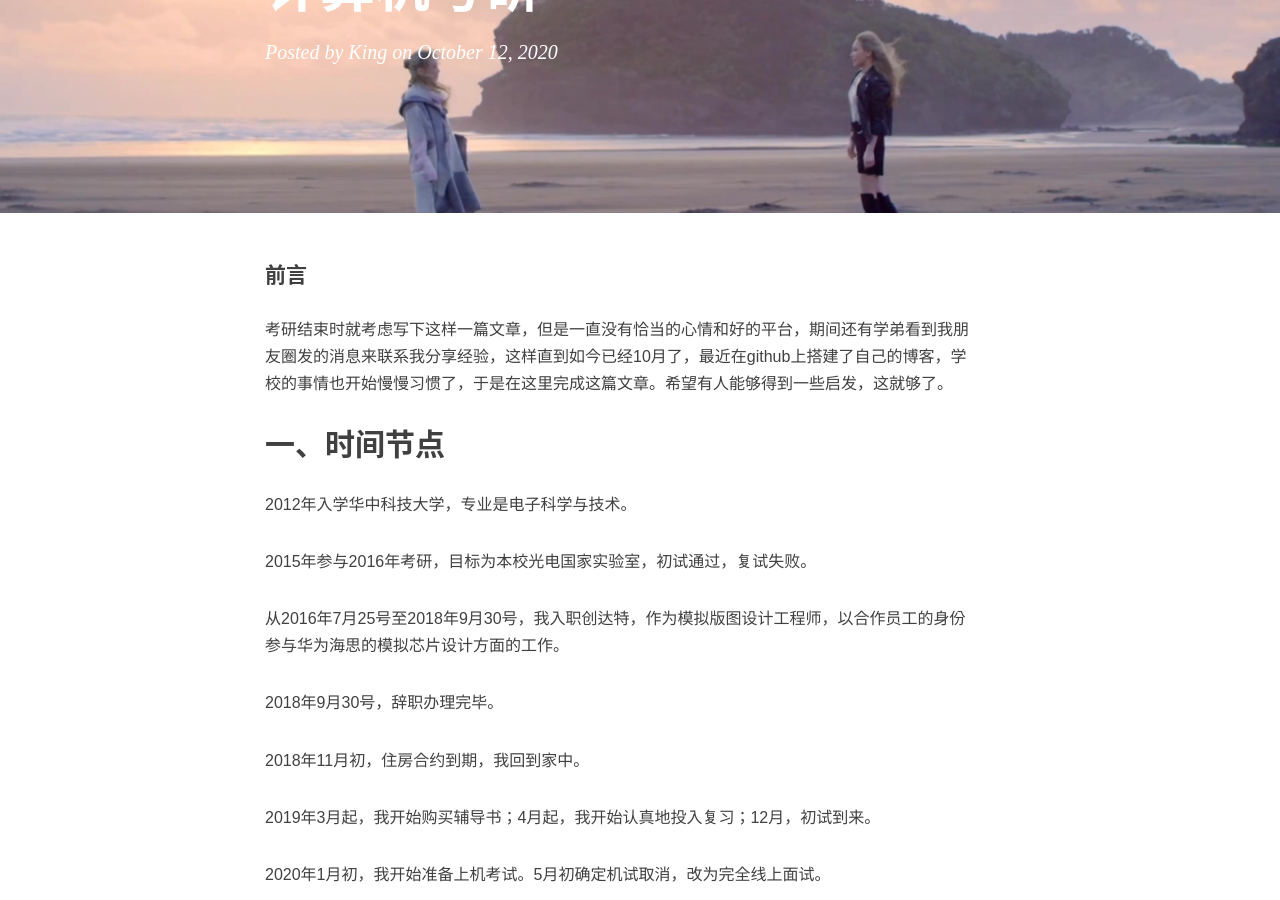
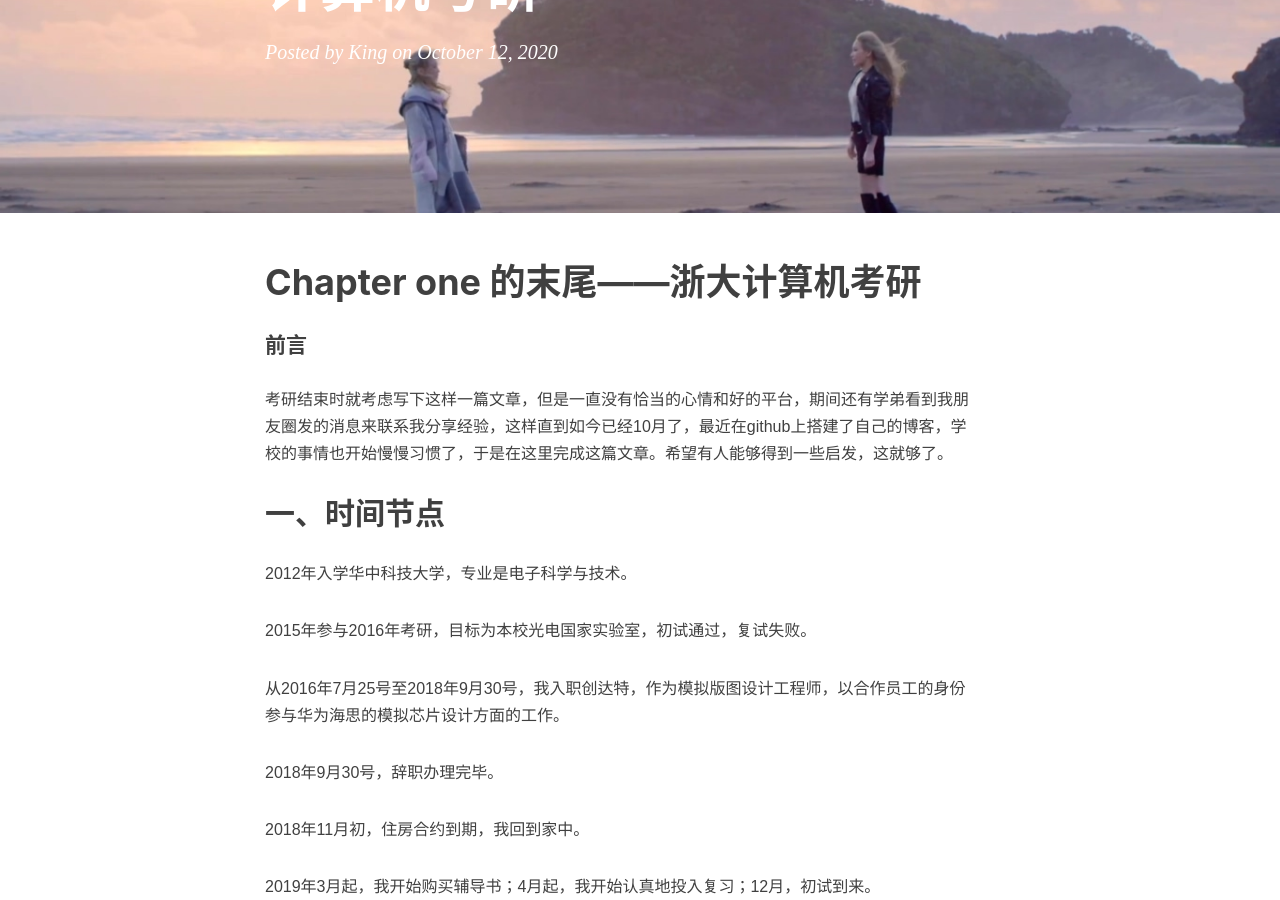
Before and after one commit to charlekinghy/charlekinghy.github.io, a Jekyll site: the page built from _posts/2020-10-12-闲谈 - Chapter one 的末尾——浙大计算机考研.markdown, in a window 1280 px wide and 900 px high, scrolled down 304 px. Built offline with Jekyll 4.4.1, drawn with Linux system fonts in a browser that asks for light colours; nearby versions of some CDN libraries; comment, search, counter and statistics services are not loaded.

Commit message:
a little

```diff
--- a/_posts/2020-10-12-闲谈 - Chapter one 的末尾——浙大计算机考研.markdown
+++ b/_posts/2020-10-12-闲谈 - Chapter one 的末尾——浙大计算机考研.markdown
@@ -9,7 +9,11 @@ tags:
     - 考研
 ---
 
+<h1>
+    Chapter one 的末尾——浙大计算机考研
+</h1>
 <h4>前言</h4>
+
 考研结束时就考虑写下这样一篇文章，但是一直没有恰当的心情和好的平台，期间还有学弟看到我朋友圈发的消息来联系我分享经验，这样直到如今已经10月了，最近在github上搭建了自己的博客，学校的事情也开始慢慢习惯了，于是在这里完成这篇文章。希望有人能够得到一些启发，这就够了。
 
 
```
